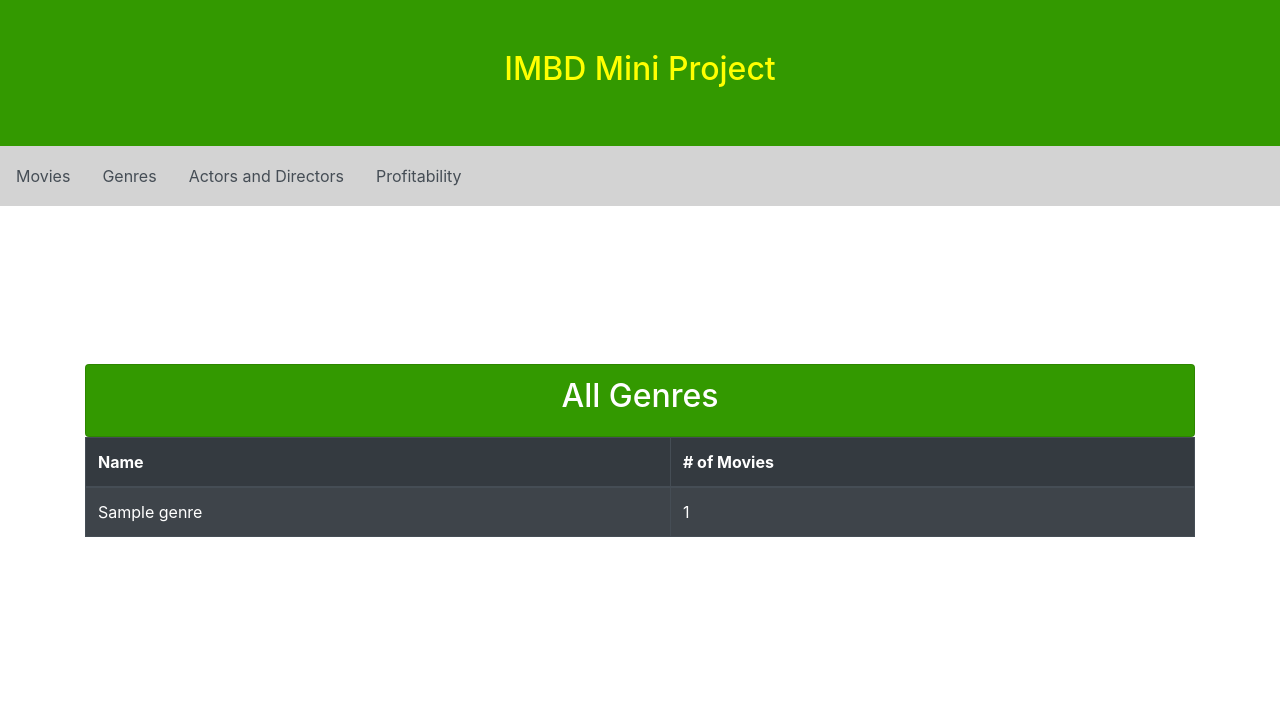
After one commit to tedbeasth/imbd_movie_mini_project, a Django app: page /genres/ in a window 1280 px wide. The commit adds this page. Shown: the top 702 px of the page. Run offline with Django 3.2, Linux system fonts and the light colour scheme; tables that the repository leaves empty hold one stand-in row (values such as "Sample post"); some libraries are stand-ins or nearby versions.

Commit message:
added pages for actors and genres

```diff
--- a/imbd_movie/imbdapp/models.py
+++ b/imbd_movie/imbdapp/models.py
@@ -45,6 +45,20 @@ class Person(ModelBase):
 		person.save()
 		return person
 
+	@property
+	def is_actor(self):
+		"""Checks if Person is in at least one movie as an actor
+			returns boolean
+		"""
+		return self.is_actor()
+
+	@property
+	def is_director(self):
+		"""Checks if Person is in at least one movie as a director
+			returns boolean
+		"""
+		return self.is_director()
+
 	def is_actor(self):
 		"""Checks if Person is in at least one movie as an actor
 			returns boolean
@@ -61,11 +75,19 @@ class Person(ModelBase):
 			return True
 		return False
 
+	@property
+	def get_num_movies(self):
+		return self.movies_as_actor.count() + self.movies_as_director.count()
+
 class Genre(ModelBase):
 	name = models.CharField(max_length=500)
 
 	def __str__(self):
 		return self.name
+
+	@property
+	def get_num_movies(self):
+		return self.movies_set.count()
 
 class Movie(ModelBase):
 	duration = models.DecimalField(max_digits=8, decimal_places=2, default=0.00)
--- a/imbd_movie/imbdapp/templates/base.html
+++ b/imbd_movie/imbdapp/templates/base.html
@@ -18,6 +18,12 @@
             <ul class="nav">
                     <li class="nav-item">
                         <a class="nav-link" href="/movies">Movies</a>
+                    </li>
+                    <li class="nav-item">
+                        <a class="nav-link" href="/genres">Genres</a>
+                    </li>
+                    <li class="nav-item">
+                        <a class="nav-link" href="/people">Actors and Directors</a>
                     </li>
                     <li class="nav-item">
                         <a class="nav-link" href="/profitability/">Profitability</a>
--- /dev/null
+++ b/imbd_movie/imbdapp/templates/genres.html
@@ -0,0 +1,25 @@
+{% extends 'base.html' %}
+{% block content_name %}{% endblock content_name %}
+{% block content %}
+<div style="padding-bottom: 150px">
+{% include "pagination.html" with items=genres %}
+<table class="table table-dark table-bordered table-striped">
+    <strong><li class="list-group-item head-li" style="text-align: center"><h2>All Genres</h2></li></strong>
+        <thead>
+          <tr>
+            <th>Name</th>
+            <th># of Movies</th>
+          </tr>
+        </thead>
+        <tbody>
+            {% for genre in genres %}
+          <tr>
+            <td>{{genre.name}}</td>
+            <td>{{genre.get_num_movies}}</td>
+          </tr>
+          {% endfor %}
+        </tbody>
+    </table>
+	{% include "pagination.html" with items=genres %}
+  </div>
+{% endblock content %}
--- a/imbd_movie/imbdapp/templates/movies.html
+++ b/imbd_movie/imbdapp/templates/movies.html
@@ -17,7 +17,7 @@
         <tbody>
             {% for movie in movies %}
           <tr>
-            <td>{{movie.movie_title}}</a>
+            <td>{{movie.movie_title}}</td>
             <td>{{movie.director.name}}</td>
 			<td>{{movie.get_genres}}</td>
 			<td>{{movie.budget}}</td>
--- a/imbd_movie/imbdapp/urls.py
+++ b/imbd_movie/imbdapp/urls.py
@@ -8,6 +8,8 @@ from . import views
 urlpatterns = [
 
     path('movies/', views.movies, name='movies'),
+    path('people/', views.actors_and_directors, name='actors_and_directors'),
+    path('genres/', views.genres, name='genres'),
     url(r'^profitability/$', views.profitability, name='profitability'),
     url(r'^$', RedirectView.as_view(url='/movies')),
 
--- a/imbd_movie/imbdapp/views.py
+++ b/imbd_movie/imbdapp/views.py
@@ -1,7 +1,7 @@
 from django.shortcuts import render
 from django.core.paginator import Paginator, EmptyPage, PageNotAnInteger
 
-from imbdapp.models import Movie
+from imbdapp.models import Movie, Genre, Person
 from imbdapp.tasks import *
 
 def paginator_helper(query_set, page, num_per_page=50):
@@ -15,8 +15,24 @@ def paginator_helper(query_set, page, num_per_page=50):
 		data = paginator.page(paginator.num_pages)
 	return data
 
+def actors_and_directors(request):
+	"""shows all the Persons in a table with pagination"""
+	people = Person.objects.filter(is_active=True)
+	page = request.GET.get('page', 1)
+	people_data = paginator_helper(people, page, 50)
+	context = {'people': people_data}
+	return render(request, 'people.html', context)
+
+def genres(request):
+	"""shows all the Genres in a table with pagination"""
+	genres = Genre.objects.filter(is_active=True)
+	page = request.GET.get('page', 1)
+	genres_data = paginator_helper(genres, page, 50)
+	context = {'genres': genres_data}
+	return render(request, 'genres.html', context)
+
 def movies(request):
-	"""shows all the movies in a table with pagination"""
+	"""shows all the Movies in a table with pagination"""
 	movies = Movie.objects.filter(is_active=True)
 	page = request.GET.get('page', 1)
 	movies_data = paginator_helper(movies, page, 50)
@@ -47,10 +63,7 @@ def get_profitable_items(filter_type, num_items=10):
 
 def profitability(request):
 	"""calculates most profitable items depending on the filter_type and shows them in a table"""
-	if 'filter_type' in request.GET:
-		filter_type = request.GET['filter_type']
-	else:
-		filter_type = ''
+	filter_type = request.GET.get('filter_type', '')
 	try:
 		num_items = int(request.GET['num_items'])
 	except:
```
Also changed, not shown: imbd_movie/imbdapp/templates/people.html (added, +29 -0 lines).
